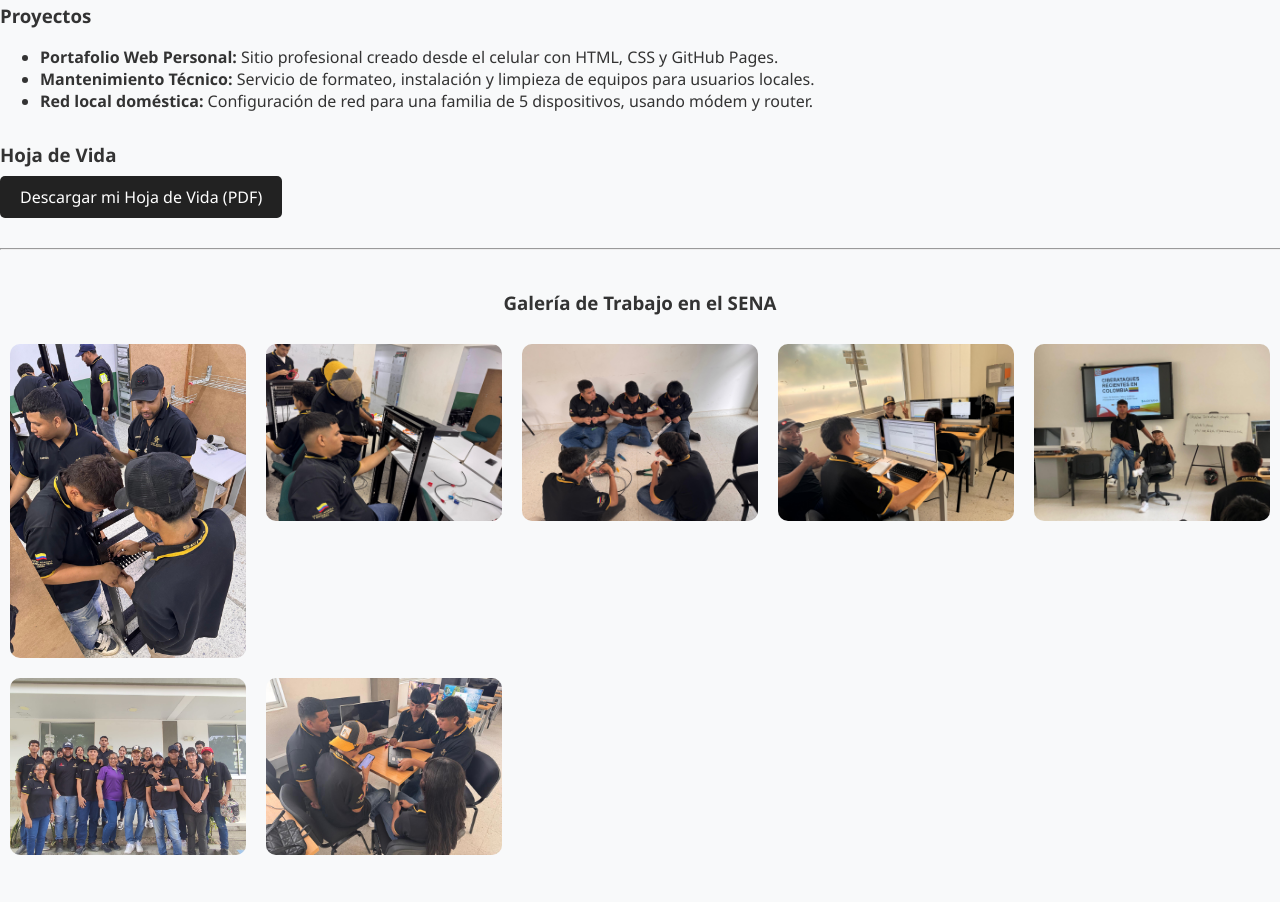
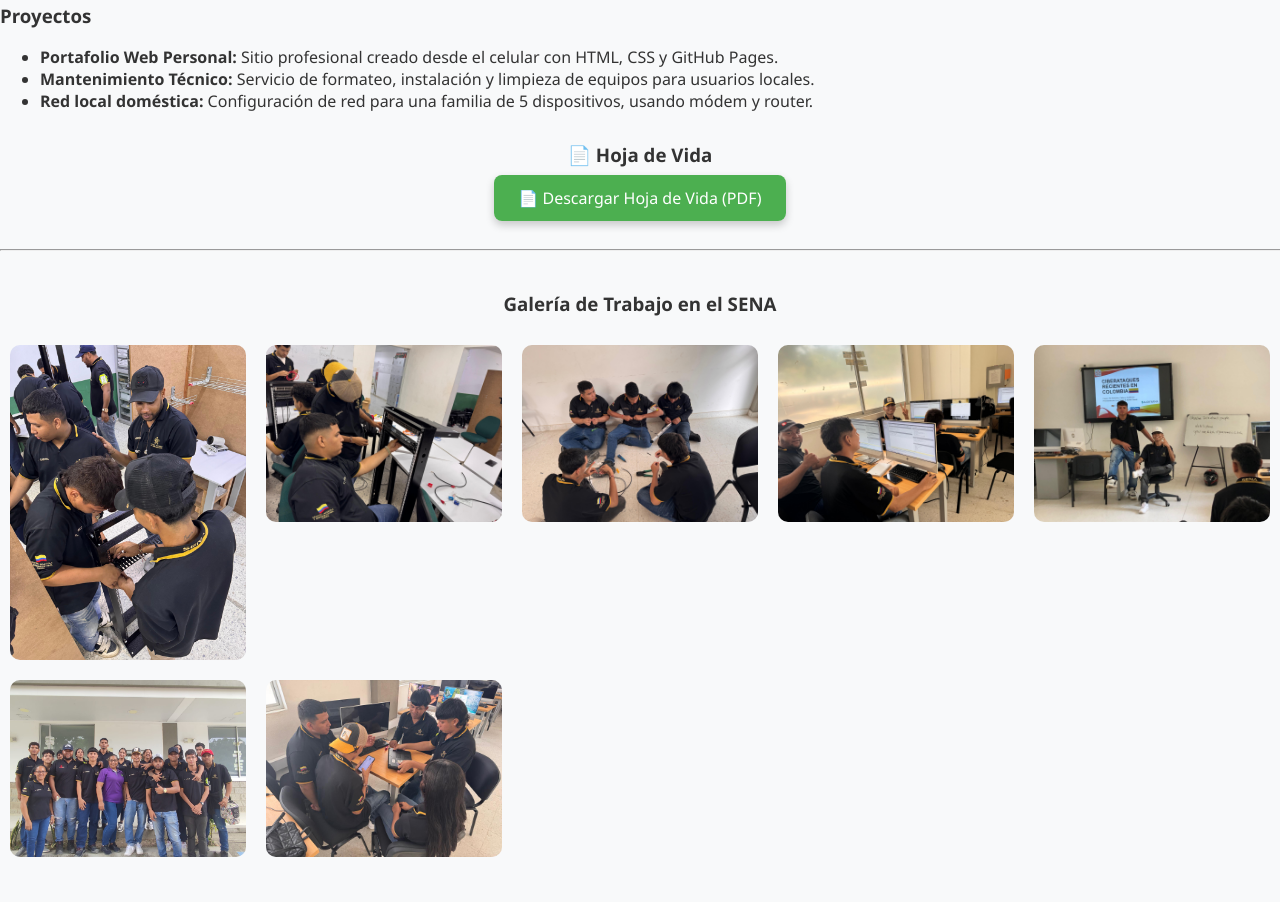
Before and after one commit to appo72j/appo72j.github.io, a plain HTML site: page index.html in a window 1280 px wide. Shown: the part 904-1806 px from the top of the page. Drawn offline with Linux system fonts and the light colour scheme.

Commit message:
hoja de vida nueva

```diff
--- a/index.html
+++ b/index.html
@@ -157,8 +157,21 @@
   <li><strong>Red local doméstica:</strong> Configuración de red para una familia de 5 dispositivos, usando módem y router.</li>
 </ul>
 
-<h3 style="margin-top: 30px;">Hoja de Vida</h3>
-<a href="HOJA_DE_VIDA_LUIS_TORRE.pdf" class="btn" download>Descargar mi Hoja de Vida (PDF)</a>
+<h3 style="margin-top: 30px; text-align: center;">📄 Hoja de Vida</h3>
+<div style="text-align: center; margin: 20px 0;">
+  <a href="HOJA_DE_VIDA_LUIS_TORRE.pdf" download style="
+    background-color: #4CAF50;
+    color: white;
+    padding: 12px 24px;
+    text-decoration: none;
+    border-radius: 8px;
+    font-size: 16px;
+    box-shadow: 0 4px 8px rgba(0,0,0,0.2);
+    transition: background-color 0.3s ease, transform 0.3s ease;
+  " onmouseover="this.style.backgroundColor='#45a049'; this.style.transform='scale(1.05)'" onmouseout="this.style.backgroundColor='#4CAF50'; this.style.transform='scale(1)'">
+    📄 Descargar Hoja de Vida (PDF)
+  </a>
+</div>
 <hr style="margin: 40px 0; width: 100%;">
 <h3 style="text-align: center;">Galería de Trabajo en el SENA</h3>
 <div style="
```
